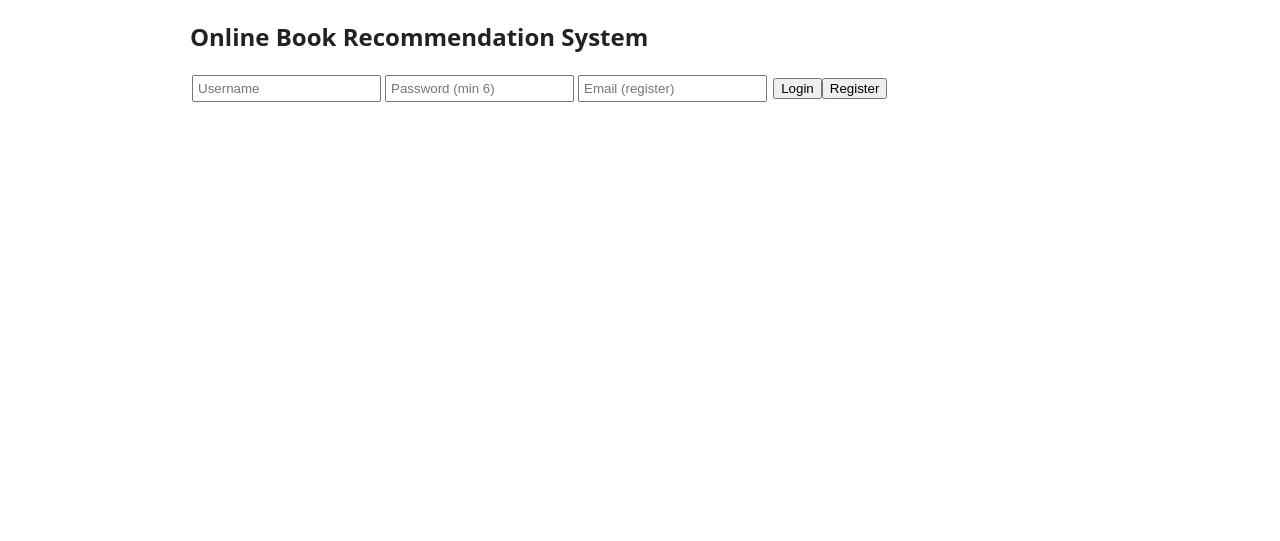
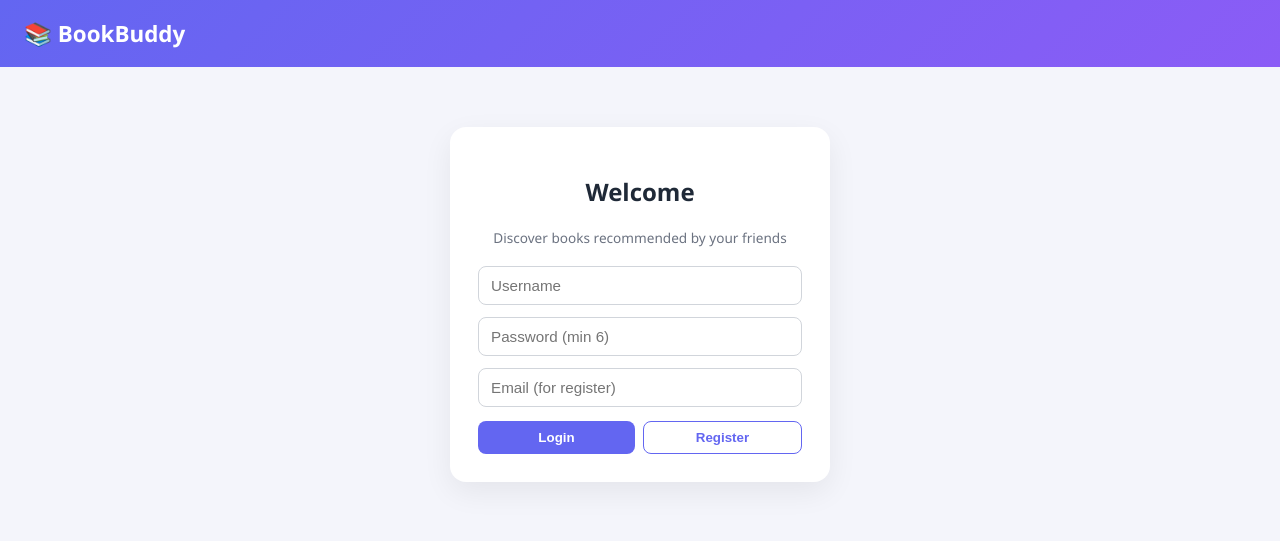
Before and after one commit to SenseiRonnie/Book-Recomendation, a Spring Boot app: page / in a window 1280 px wide. Shown: the top 541 px of the page. Run offline with Spring Boot 4, Linux system fonts and the light colour scheme; some of the project's set-up classes (security, data sources, template engines, error pages and the like) are left out, and stand-ins take their place.

Commit message:
style: improve book recommendation interface

```diff
--- a/src/main/resources/static/index.html
+++ b/src/main/resources/static/index.html
@@ -1,70 +1,94 @@
-<!doctype html><html><head><meta charset="utf-8"><title>Online Book Recommendation System</title>
+<!doctype html><html lang="en"><head><meta charset="utf-8"><title>BookBuddy - Book Recommendations</title>
 <meta name="viewport" content="width=device-width,initial-scale=1">
 <style>
-body{font-family:system-ui,sans-serif;max-width:900px;margin:20px auto;padding:0 12px;color:#222}
-nav button{margin:2px}.card{border:1px solid #ccc;border-radius:6px;padding:8px;margin:6px 0}
-input,select{margin:2px;padding:4px}.row{display:flex;align-items:center;margin:4px 0}.row span{width:220px}
-.bar{background:#3b82f6;color:#fff;padding:2px 6px;border-radius:3px;white-space:nowrap}
-table{border-collapse:collapse;width:100%}td,th{border:1px solid #ddd;padding:4px;text-align:left}
+:root{--p:#6366f1;--p2:#8b5cf6;--bg:#f4f5fb;--tx:#1f2937;--mu:#6b7280}
+*{box-sizing:border-box}body{margin:0;font-family:'Segoe UI',system-ui,sans-serif;background:var(--bg);color:var(--tx)}
+header{background:linear-gradient(135deg,var(--p),var(--p2));color:#fff;padding:18px 24px;display:flex;justify-content:space-between;align-items:center;flex-wrap:wrap;gap:8px}
+header h1{margin:0;font-size:1.4rem}.wrap{max-width:1000px;margin:0 auto;padding:18px}
+button{cursor:pointer;border:0;border-radius:8px;padding:8px 14px;background:var(--p);color:#fff;font-weight:600;transition:.15s}
+button:hover{filter:brightness(1.1);transform:translateY(-1px)}button.ghost{background:#fff;color:var(--p);border:1px solid var(--p)}
+button.red{background:#ef4444}input{padding:10px 12px;border:1px solid #d1d5db;border-radius:8px;font-size:.95rem;margin:3px;outline:none}
+input:focus{border-color:var(--p);box-shadow:0 0 0 3px #6366f133}
+#auth{max-width:380px;margin:60px auto;background:#fff;padding:28px;border-radius:16px;box-shadow:0 10px 30px #0001;text-align:center}
+#auth input{width:100%;margin:6px 0}#auth .btns{display:flex;gap:8px;margin-top:8px}#auth button{flex:1}
+nav{display:flex;gap:8px;flex-wrap:wrap;margin-bottom:16px}nav button{background:#fff;color:var(--tx);box-shadow:0 1px 3px #0002}
+nav button.on{background:var(--p);color:#fff}
+.search{width:100%;font-size:1.05rem;padding:14px 18px;border-radius:30px;box-shadow:0 2px 8px #0001;margin:0 0 14px}
+.grid{display:grid;grid-template-columns:repeat(auto-fill,minmax(270px,1fr));gap:14px}
+.card{background:#fff;border-radius:14px;padding:14px;box-shadow:0 2px 10px #0001;margin-bottom:10px}
+.book{display:flex;gap:12px}.cover{flex:0 0 64px;height:92px;border-radius:6px 10px 10px 6px;color:#fff;font-size:1.8rem;font-weight:700;display:flex;align-items:center;justify-content:center;box-shadow:3px 3px 8px #0003}
+.book h3{margin:0 0 2px;font-size:1.05rem}.mu{color:var(--mu);font-size:.85rem}
+.stars span{font-size:1.4rem;color:#d1d5db;cursor:pointer}.stars span:hover,.stars span:hover~span{color:#d1d5db}.stars:hover span{color:#f59e0b}.stars span:hover~span{color:#d1d5db!important}
+.tag{display:inline-block;background:#eef2ff;color:var(--p);border-radius:20px;padding:2px 10px;font-size:.8rem}
+.row{display:flex;align-items:center;margin:8px 0}.row span{width:200px;font-size:.9rem}.row div.t{flex:1;background:#e5e7eb;border-radius:20px}
+.bar{background:linear-gradient(90deg,var(--p),var(--p2));color:#fff;padding:4px 10px;border-radius:20px;font-size:.8rem;white-space:nowrap}
+table{width:100%;border-collapse:collapse;background:#fff;border-radius:10px;overflow:hidden}th,td{padding:8px;text-align:left;border-bottom:1px solid #eee}th{background:#eef2ff}
+#toast{position:fixed;bottom:20px;left:50%;transform:translateX(-50%);background:#111827;color:#fff;padding:10px 20px;border-radius:30px;opacity:0;transition:.3s;pointer-events:none}
+#toast.show{opacity:1}
 </style></head><body>
-<h2>Online Book Recommendation System</h2>
-<div id="auth">
-  <input id="u" placeholder="Username"><input id="p" type="password" placeholder="Password (min 6)"><input id="e" placeholder="Email (register)">
-  <button onclick="login()">Login</button><button onclick="register()">Register</button>
-</div>
-<div id="app" hidden>
-  <p>Logged in as <b id="who"></b> <button onclick="logout()">Logout</button></p>
-  <nav><button onclick="tab('books')">Books</button><button onclick="tab('friends')">Friends</button>
-  <button onclick="tab('inbox')">Recommendations</button><button onclick="tab('chart')">Rating Chart</button>
-  <button onclick="tab('profile')">Profile</button><button id="adminTab" onclick="tab('admin')">Admin</button></nav>
-  <section class="tab" id="books"><input id="q" placeholder="Search by ISBN"><button onclick="tab('books')">Search</button><div id="booklist"></div></section>
-  <section class="tab" id="friends" hidden><input id="fu" placeholder="Username"><button onclick="addFriend()">Send request</button>
-    <h4>Incoming requests</h4><div id="reqs"></div><h4>Friends</h4><div id="flist"></div></section>
+<header><h1>📚 BookBuddy</h1><div id="who" hidden></div></header>
+<div id="auth"><h2>Welcome</h2><p class="mu">Discover books recommended by your friends</p>
+  <input id="u" placeholder="Username"><input id="p" type="password" placeholder="Password (min 6)"><input id="e" placeholder="Email (for register)">
+  <div class="btns"><button onclick="login()">Login</button><button class="ghost" onclick="register()">Register</button></div></div>
+<div id="app" class="wrap" hidden>
+  <nav id="nav"><button data-t="books" onclick="tab('books')">📖 Books</button><button data-t="friends" onclick="tab('friends')">👥 Friends</button>
+  <button data-t="inbox" onclick="tab('inbox')">💌 Recommendations</button><button data-t="chart" onclick="tab('chart')">📊 Ratings</button>
+  <button data-t="profile" onclick="tab('profile')">👤 Profile</button><button id="adminTab" data-t="admin" onclick="tab('admin')">🛠 Admin</button></nav>
+  <section class="tab" id="books"><input class="search" id="q" oninput="renderBooks()" placeholder="🔍 Search by book name, author or ISBN..."><div class="grid" id="booklist"></div></section>
+  <section class="tab" id="friends" hidden><div class="card"><input id="fu" placeholder="Friend's username"><button onclick="addFriend()">Send request</button></div>
+    <h3>Incoming requests</h3><div id="reqs"></div><h3>My friends</h3><div id="flist"></div></section>
   <section class="tab" id="inbox" hidden></section>
   <section class="tab" id="chart" hidden></section>
-  <section class="tab" id="profile" hidden><input id="pe" placeholder="Email"><button onclick="saveProfile()">Save</button></section>
-  <section class="tab" id="admin" hidden>
-    <h4>Add book</h4><input id="ai" placeholder="ISBN"><input id="at" placeholder="Title"><input id="aa" placeholder="Author">
-    <input id="ap" placeholder="Publisher"><input id="ay" type="number" placeholder="Year"><button onclick="addBook()">Add</button>
-    <h4>Users</h4><div id="ulist"></div><h4>Books</h4><div id="blist"></div></section>
-</div>
+  <section class="tab" id="profile" hidden><div class="card"><input id="pe" placeholder="Email"><button onclick="saveProfile()">Save</button></div></section>
+  <section class="tab" id="admin" hidden><div class="card"><h3>Add book</h3><input id="ai" placeholder="ISBN"><input id="at" placeholder="Title"><input id="aa" placeholder="Author">
+    <input id="ap" placeholder="Publisher"><input id="ay" type="number" placeholder="Year"><button onclick="addBook()">Add</button></div>
+    <h3>Users</h3><div id="ulist"></div><h3>Books</h3><div id="blist"></div></section>
+</div><div id="toast"></div>
 <script>
-let auth=sessionStorage.getItem('a'),me=null;
+let auth=sessionStorage.getItem('a'),me=null,BOOKS=[];
 const $=i=>document.getElementById(i),esc=s=>String(s??'').replace(/[&<>"']/g,c=>'&#'+c.charCodeAt(0)+';');
+function toast(m){const t=$('toast');t.textContent=m;t.className='show';setTimeout(()=>t.className='',2200)}
 async function api(p,m='GET',b){
   const r=await fetch('/api'+p,{method:m,headers:{'Content-Type':'application/json',...(auth?{Authorization:auth}:{})},body:b?JSON.stringify(b):undefined});
   if(!r.ok){let t=r.statusText;try{t=(await r.json()).message||t}catch{}throw new Error(t)}
   const t=await r.text();return t?JSON.parse(t):null}
-const run=f=>f().catch(e=>alert(e.message));
+const run=f=>f().catch(e=>toast(e.message));
 function login(){run(async()=>{auth='Basic '+btoa($('u').value+':'+$('p').value);
   try{me=await api('/me')}catch(e){auth=null;throw e}sessionStorage.setItem('a',auth);await start()})}
-function register(){run(async()=>{await api('/auth/register','POST',{username:$('u').value,password:$('p').value,email:$('e').value});alert('Registered. Please log in.')})}
+function register(){run(async()=>{await api('/auth/register','POST',{username:$('u').value,password:$('p').value,email:$('e').value});toast('Registered! Please log in.')})}
 function logout(){sessionStorage.clear();location.reload()}
-async function start(){me=me||await api('/me');$('auth').hidden=true;$('app').hidden=false;
-  $('who').textContent=me.username;$('adminTab').hidden=me.role!=='ADMIN';$('pe').value=me.email||'';tab('books')}
+async function start(){me=me||await api('/me');$('auth').hidden=true;$('app').hidden=false;$('who').hidden=false;
+  $('who').innerHTML=`Hi, <b>${esc(me.username)}</b> <button class="ghost" onclick="logout()">Logout</button>`;
+  $('adminTab').hidden=me.role!=='ADMIN';$('pe').value=me.email||'';tab('books')}
 const L={books:loadBooks,friends:loadFriends,inbox:loadInbox,chart:loadChart,admin:loadAdmin,profile:async()=>{}};
-function tab(t){document.querySelectorAll('.tab').forEach(s=>s.hidden=s.id!==t);run(L[t])}
-async function loadBooks(){const q=$('q').value.trim(),bs=(await api('/books')).filter(b=>!q||b.isbn.includes(q));
-  $('booklist').innerHTML=bs.map(b=>`<div class="card"><b>${esc(b.title)}</b> by ${esc(b.author)}<br>${esc(b.publisher)}, ${esc(b.publishYear)} &middot; ISBN ${esc(b.isbn)}<br>
-  <select id="s${esc(b.isbn)}">${[1,2,3,4,5].map(n=>`<option>${n}</option>`).join('')}</select>
-  <button onclick="rate('${esc(b.isbn)}')">Rate</button><button onclick="recommend('${esc(b.isbn)}')">Recommend to friend</button></div>`).join('')||'No books found'}
-function rate(i){run(async()=>{await api(`/books/${i}/rate`,'POST',{stars:+$('s'+i).value});alert('Rated')})}
-function recommend(i){const to=prompt('Friend username');if(!to)return;const c=prompt('Comment');
-  run(async()=>{await api('/recommendations','POST',{toUser:to,isbn:i,comment:c});alert('Sent')})}
+function tab(t){document.querySelectorAll('.tab').forEach(s=>s.hidden=s.id!==t);
+  document.querySelectorAll('#nav button').forEach(b=>b.classList.toggle('on',b.dataset.t===t));run(L[t])}
+async function loadBooks(){BOOKS=await api('/books');renderBooks()}
+function hue(s){let h=0;for(const c of s)h=(h*31+c.charCodeAt(0))%360;return h}
+function renderBooks(){const q=$('q').value.trim().toLowerCase();
+  const bs=BOOKS.filter(b=>!q||[b.title,b.author,b.isbn].some(v=>(v||'').toLowerCase().includes(q)));
+  $('booklist').innerHTML=bs.map(b=>`<div class="card book"><div class="cover" style="background:linear-gradient(135deg,hsl(${hue(b.title)},65%,50%),hsl(${(hue(b.title)+40)%360},65%,38%))">${esc((b.title||'?')[0])}</div>
+  <div><h3>${esc(b.title)}</h3><div class="mu">by ${esc(b.author)}</div><div class="mu">${esc(b.publisher)}${b.publishYear?', '+esc(b.publishYear):''}</div>
+  <span class="tag">ISBN ${esc(b.isbn)}</span>
+  <div class="stars" title="Click a star to rate">${[1,2,3,4,5].map(n=>`<span onclick="rate('${esc(b.isbn)}',${n})">★</span>`).join('')}</div>
+  <button class="ghost" onclick="recommend('${esc(b.isbn)}')">💌 Recommend</button></div></div>`).join('')||'<p class="mu">No books found</p>'}
+function rate(i,n){run(async()=>{await api(`/books/${i}/rate`,'POST',{stars:n});toast('You rated '+n+' ★')})}
+function recommend(i){const to=prompt('Friend username');if(!to)return;const c=prompt('Your comment');
+  run(async()=>{await api('/recommendations','POST',{toUser:to,isbn:i,comment:c});toast('Recommendation sent!')})}
 async function loadFriends(){const rq=await api('/friends/requests'),fl=await api('/friends');
-  $('reqs').innerHTML=rq.map(r=>`<div class="card">${esc(r.requester)} <button onclick="accept(${r.id})">Accept</button></div>`).join('')||'None';
-  $('flist').innerHTML=fl.map(f=>`<div class="card">${esc(f)}</div>`).join('')||'None'}
-function addFriend(){run(async()=>{await api('/friends/request/'+encodeURIComponent($('fu').value),'POST');alert('Request sent')})}
+  $('reqs').innerHTML=rq.map(r=>`<div class="card">${esc(r.requester)} <button onclick="accept(${r.id})">Accept</button></div>`).join('')||'<p class="mu">None</p>';
+  $('flist').innerHTML=fl.map(f=>`<div class="card">👤 ${esc(f)}</div>`).join('')||'<p class="mu">No friends yet</p>'}
+function addFriend(){run(async()=>{await api('/friends/request/'+encodeURIComponent($('fu').value),'POST');toast('Request sent')})}
 function accept(id){run(async()=>{await api('/friends/accept/'+id,'POST');await loadFriends()})}
 async function loadInbox(){const r=await api('/recommendations');
-  $('inbox').innerHTML=r.map(x=>`<div class="card"><b>${esc(x.title)}</b> ${esc(x.author)} (ISBN ${esc(x.isbn)})<br>From <b>${esc(x.from)}</b>: ${esc(x.comment)}</div>`).join('')||'No recommendations yet'}
+  $('inbox').innerHTML=r.map(x=>`<div class="card"><b>${esc(x.title)}</b> <span class="mu">${esc(x.author)}</span> <span class="tag">ISBN ${esc(x.isbn)}</span><br>💬 <b>${esc(x.from)}</b>: ${esc(x.comment)}</div>`).join('')||'<p class="mu">No recommendations yet</p>'}
 async function loadChart(){const s=await api('/ratings/summary');
-  $('chart').innerHTML='<h4>Average rating per book (out of 5)</h4>'+(s.map(x=>`<div class="row"><span>${esc(x.title)}</span><div class="bar" style="width:${x.avg*20}%">${x.avg.toFixed(1)} (${x.count})</div></div>`).join('')||'No ratings yet')}
-function saveProfile(){run(async()=>{me=await api('/me','PUT',{email:$('pe').value});alert('Saved')})}
+  $('chart').innerHTML='<h3>Average rating per book (out of 5)</h3><div class="card">'+(s.map(x=>`<div class="row"><span>${esc(x.title)}</span><div class="t"><div class="bar" style="width:${Math.max(x.avg*20,12)}%">${x.avg.toFixed(1)} ★ (${x.count})</div></div></div>`).join('')||'<p class="mu">No ratings yet</p>')+'</div>'}
+function saveProfile(){run(async()=>{me=await api('/me','PUT',{email:$('pe').value});toast('Saved')})}
 async function loadAdmin(){const us=await api('/admin/users'),bs=await api('/books');
-  $('ulist').innerHTML='<table><tr><th>ID</th><th>User</th><th>Email</th><th>Role</th><th></th></tr>'+us.map(u=>`<tr><td>${u.id}</td><td>${esc(u.username)}</td><td>${esc(u.email)}</td><td>${esc(u.role)}</td><td>${u.role==='ADMIN'?'':`<button onclick="delUser(${u.id})">Delete</button>`}</td></tr>`).join('')+'</table>';
-  $('blist').innerHTML=bs.map(b=>`<div class="card">${esc(b.title)} (${esc(b.isbn)}) <button onclick="delBook('${esc(b.isbn)}')">Delete</button></div>`).join('')}
-function addBook(){run(async()=>{await api('/admin/books','POST',{isbn:$('ai').value,title:$('at').value,author:$('aa').value,publisher:$('ap').value,publishYear:+$('ay').value||null});await loadAdmin()})}
+  $('ulist').innerHTML='<table><tr><th>ID</th><th>User</th><th>Email</th><th>Role</th><th></th></tr>'+us.map(u=>`<tr><td>${u.id}</td><td>${esc(u.username)}</td><td>${esc(u.email)}</td><td>${esc(u.role)}</td><td>${u.role==='ADMIN'?'':`<button class="red" onclick="delUser(${u.id})">Delete</button>`}</td></tr>`).join('')+'</table>';
+  $('blist').innerHTML=bs.map(b=>`<div class="card">${esc(b.title)} <span class="tag">${esc(b.isbn)}</span> <button class="red" onclick="delBook('${esc(b.isbn)}')">Delete</button></div>`).join('')}
+function addBook(){run(async()=>{await api('/admin/books','POST',{isbn:$('ai').value,title:$('at').value,author:$('aa').value,publisher:$('ap').value,publishYear:+$('ay').value||null});toast('Book added');await loadAdmin()})}
 function delUser(id){if(confirm('Delete user?'))run(async()=>{await api('/admin/users/'+id,'DELETE');await loadAdmin()})}
 function delBook(i){if(confirm('Delete book and its ratings?'))run(async()=>{await api('/admin/books/'+i,'DELETE');await loadAdmin()})}
 if(auth)start().catch(()=>{sessionStorage.clear();auth=null});
```
Also changed, not shown: README.md (added), 2 other files.
